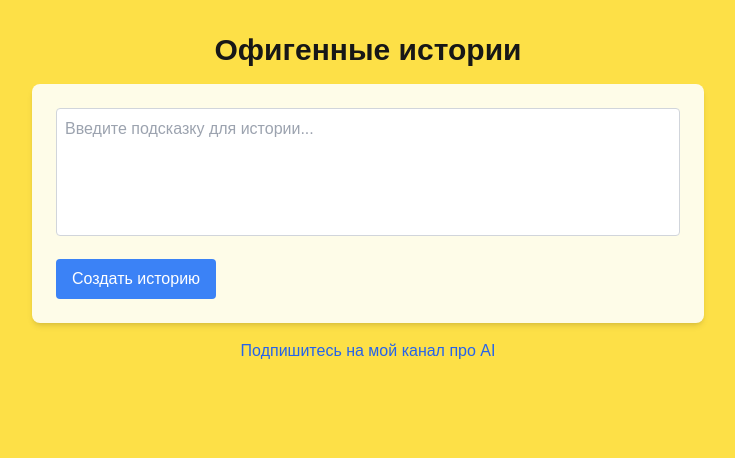
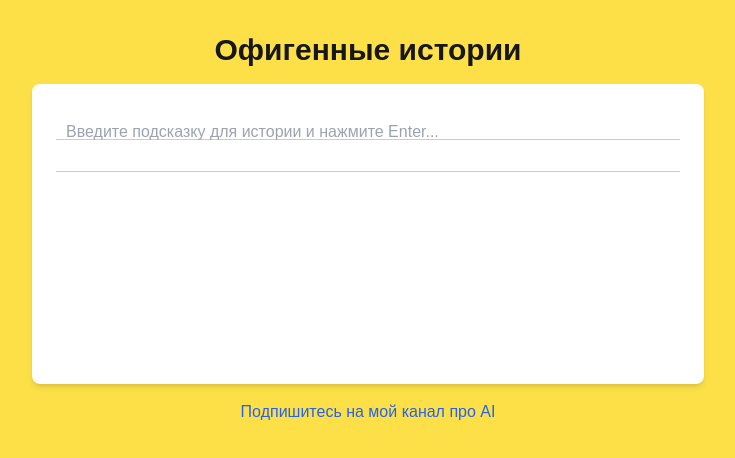
Before and after one commit to chubajs/wowstories, a Next.js app: page / in a window 1280 px wide. Shown: the top 458 px of the page, without its empty margins (272-1007 px from the left). Built offline with nearby package versions, Linux system fonts and the light colour scheme.

Commit message:
new story view + animation

```diff
--- a/src/app/components/PaperSheet.tsx
+++ b/src/app/components/PaperSheet.tsx
@@ -1,5 +1,5 @@
 import React, { useState, useRef, useEffect } from 'react';
-import { motion } from 'framer-motion';
+import { motion, AnimatePresence } from 'framer-motion';
 
 interface PaperSheetProps {
   onGenerateStory: (story: string) => void;
@@ -12,18 +12,24 @@ interface StoryInfo {
 }
 
 const PaperSheet: React.FC<PaperSheetProps> = ({ onGenerateStory }) => {
-  const [prompt, setPrompt] = useState('');
-  const [generatedStory, setGeneratedStory] = useState('');
+  const [content, setContent] = useState('');
   const [isGenerating, setIsGenerating] = useState(false);
   const [storyInfo, setStoryInfo] = useState<StoryInfo | null>(null);
-  const storyRef = useRef<HTMLDivElement>(null);
+  const [isErasing, setIsErasing] = useState(false);
+  const textareaRef = useRef<HTMLTextAreaElement>(null);
 
-  const handleSubmit = async (e: React.FormEvent) => {
-    e.preventDefault();
-    if (prompt.trim() && !isGenerating) {
+  const handleGenerate = async () => {
+    if (content.trim() && !isGenerating) {
+      const prompt = content;
       setIsGenerating(true);
-      setGeneratedStory('');
-      setStoryInfo(null);
+      setIsErasing(true);
+
+      // Анимация стирания
+      for (let i = content.length; i >= 0; i--) {
+        await new Promise(resolve => setTimeout(resolve, 20));
+        setContent(content.slice(0, i));
+      }
+      setIsErasing(false);
 
       const response = await fetch('/api/generateStory', {
         method: 'POST',
@@ -42,7 +48,7 @@ const PaperSheet: React.FC<PaperSheetProps> = ({ onGenerateStory }) => {
       const reader = response.body?.getReader();
       const decoder = new TextDecoder();
 
-      let fullStory = '';
+      let generatedStory = '';
       while (true) {
         const { done, value } = await reader!.read();
         if (done) break;
@@ -53,8 +59,9 @@ const PaperSheet: React.FC<PaperSheetProps> = ({ onGenerateStory }) => {
             try {
               const data = JSON.parse(line.slice(6));
               const content = data.choices[0]?.delta?.content || '';
-              fullStory += content;
-              setGeneratedStory(fullStory);
+              generatedStory += content;
+              setContent(generatedStory);
+              await new Promise(resolve => setTimeout(resolve, 10)); // Небольшая задержка для эффекта печатания
             } catch (error) {
               console.error('Error parsing JSON:', error);
             }
@@ -63,7 +70,7 @@ const PaperSheet: React.FC<PaperSheetProps> = ({ onGenerateStory }) => {
       }
 
       setIsGenerating(false);
-      onGenerateStory(fullStory);
+      onGenerateStory(generatedStory);
 
       // Сохраняем историю
       const saveResponse = await fetch('/api/saveStory', {
@@ -71,7 +78,7 @@ const PaperSheet: React.FC<PaperSheetProps> = ({ onGenerateStory }) => {
         headers: { 'Content-Type': 'application/json' },
         body: JSON.stringify({
           title: prompt,
-          content: fullStory,
+          content: generatedStory,
           prompt,
           model,
         }),
@@ -91,50 +98,62 @@ const PaperSheet: React.FC<PaperSheetProps> = ({ onGenerateStory }) => {
   };
 
   useEffect(() => {
-    if (storyRef.current) {
-      storyRef.current.scrollTop = storyRef.current.scrollHeight;
+    if (textareaRef.current) {
+      textareaRef.current.style.height = 'auto';
+      textareaRef.current.style.height = `${textareaRef.current.scrollHeight}px`;
     }
-  }, [generatedStory]);
+  }, [content]);
 
   return (
-    <motion.div
-      initial={{ opacity: 0, y: 50 }}
-      animate={{ opacity: 1, y: 0 }}
-      transition={{ duration: 0.5 }}
-      className="bg-yellow-50 p-6 rounded-lg shadow-md max-w-2xl w-full"
-    >
-      <form onSubmit={handleSubmit}>
+    <div className="w-full max-w-2xl mx-auto">
+      {storyInfo && (
+        <motion.div
+          initial={{ opacity: 0, y: -20 }}
+          animate={{ opacity: 1, y: 0 }}
+          className="mb-4 p-2 bg-gray-100 rounded text-sm text-gray-600"
+        >
+          История #{storyInfo.number} | Создана: {storyInfo.createdAt} | Модель: {storyInfo.model}
+        </motion.div>
+      )}
+      <motion.div
+        initial={{ opacity: 0, y: 50 }}
+        animate={{ opacity: 1, y: 0 }}
+        transition={{ duration: 0.5 }}
+        className="bg-white p-6 rounded-lg shadow-md relative overflow-hidden"
+        style={{ minHeight: '300px' }}
+      >
         <textarea
-          value={prompt}
-          onChange={(e) => setPrompt(e.target.value)}
-          placeholder="Введите подсказку для истории..."
-          className="w-full h-32 p-2 mb-4 border border-gray-300 rounded resize-none focus:outline-none focus:ring-2 focus:ring-blue-500"
+          ref={textareaRef}
+          value={content}
+          onChange={(e) => !isGenerating && setContent(e.target.value)}
+          onKeyDown={(e) => {
+            if (e.key === 'Enter' && !e.shiftKey) {
+              e.preventDefault();
+              handleGenerate();
+            }
+          }}
+          placeholder={isGenerating ? '' : "Введите подсказку для истории и нажмите Enter..."}
+          className="w-full h-full p-2 border-none resize-none focus:outline-none bg-transparent"
           disabled={isGenerating}
+          style={{
+            backgroundImage: 'repeating-linear-gradient(transparent, transparent 31px, #ccc 31px, #ccc 32px)',
+            lineHeight: '32px',
+            padding: '8px 10px',
+          }}
         />
-        <button
-          type="submit"
-          className="bg-blue-500 text-white px-4 py-2 rounded hover:bg-blue-600 transition-colors"
-          disabled={isGenerating}
-        >
-          {isGenerating ? 'Генерация...' : 'Создать историю'}
-        </button>
-      </form>
-      {generatedStory && (
-        <div className="mt-4">
-          {storyInfo && (
-            <div className="mb-2 text-sm text-gray-600">
-              История #{storyInfo.number} | Создана: {storyInfo.createdAt} | Модель: {storyInfo.model}
-            </div>
+        <AnimatePresence>
+          {isErasing && (
+            <motion.div
+              initial={{ opacity: 0, x: '100%' }}
+              animate={{ opacity: 1, x: '0%' }}
+              exit={{ opacity: 0 }}
+              transition={{ duration: 0.2 }}
+              className="absolute right-0 top-0 bottom-0 w-1 bg-blue-500"
+            />
           )}
-          <div
-            ref={storyRef}
-            className="p-4 bg-white rounded shadow-inner h-64 overflow-y-auto"
-          >
-            <p className="whitespace-pre-wrap">{generatedStory}</p>
-          </div>
-        </div>
-      )}
-    </motion.div>
+        </AnimatePresence>
+      </motion.div>
+    </div>
   );
 };
 
```
